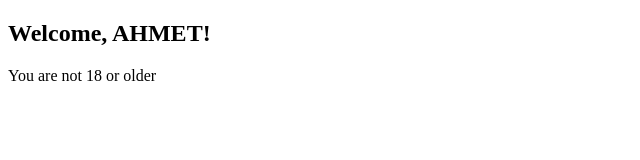
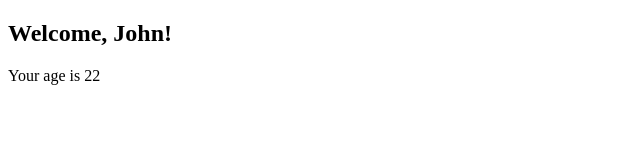
Before and after one commit to Iamarainbow2/Exercices, a React (Vite) app in the folder React/: page / in a window 1280 px wide. Shown: the top 160 px of the page, without its empty margins (0-640 px from the left). Built offline with nearby package versions, Linux system fonts and the light colour scheme; the HTML template or start-up script is replaced by a standard one.

Commit message:
conditions added

```diff
--- a/React/src/App.jsx
+++ b/React/src/App.jsx
@@ -5,8 +5,8 @@ function App() {
   return (
     <>
       <Welcome
-        age={17}
-        firstName={<strong>AHMET</strong>}
+        age={22}
+        firstName="John"
       />
 
 
--- a/React/src/Components/Welcome.jsx
+++ b/React/src/Components/Welcome.jsx
@@ -4,12 +4,13 @@ import Age from "./Age";
 function Welcome(props) {
 
   const { firstName = 'Guest' ,age} = props;
+  const shouldRenderAge = firstName === 'John' && age > 18 && age < 65;
 
     return (
       <>
         <h2>Welcome, {firstName}!</h2>
 
-        {age > 18 ? <Age age={age}/> : <p>You are not 18 or older</p>}
+        {shouldRenderAge && <Age age={age}/>}
       </>
     )
     }
```
